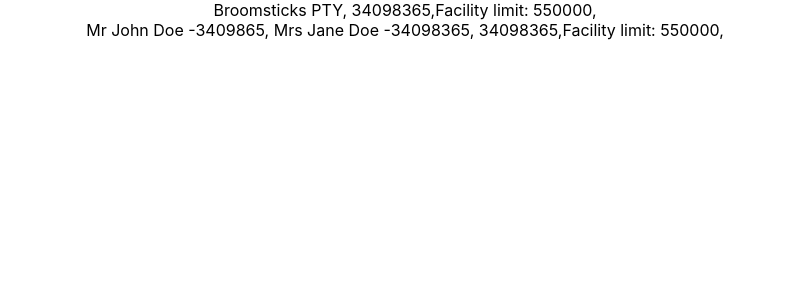
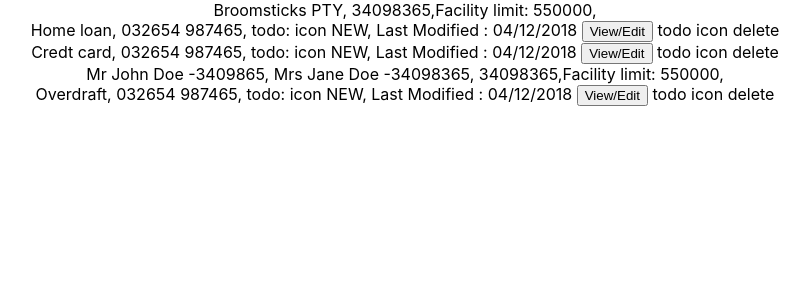
Before and after one commit to dimitri-a/accordeon, a React (Create React App) app: page / in a window 1280 px wide. Shown: the top 300 px of the page, without its empty margins (235-1045 px from the left). Built offline with nearby package versions, Linux system fonts and the light colour scheme.

Commit message:
facilityentitydetail udpate

```diff
--- a/src/FacilitiesSummary.js
+++ b/src/FacilitiesSummary.js
@@ -15,7 +15,7 @@ export default class FacilitiesSummary extends Component {
     return (
       <div>
         {results.map(e => (
-          <FacilityEntity entity={e} />
+          <FacilityEntity entity={e}  />
         ))}
       </div>
     );
--- a/src/FacilityEntity.js
+++ b/src/FacilityEntity.js
@@ -1,12 +1,16 @@
-import React from 'react'
+import React, { Fragment } from "react";
+import FacilityEntityDetail from "./FacilityEntityDetail";
 
-const FacilityEntity = ({entity}) => {
-    console.log(entity)
+const FacilityEntity = ({ entity }) => {
+  console.log(entity);
   return (
-    <div>
-     {entity.name}, {entity.id},Facility limit: {entity.limit},
-    </div>
-  )
-}
+    <Fragment>
+      {entity.name}, {entity.id},Facility limit: {entity.limit},
+      {entity.facilities.map(f => (
+        <FacilityEntityDetail detail={f} />
+      ))}
+    </Fragment>
+  );
+};
 
 export default FacilityEntity;
--- a/src/FacilityEntityDetail.js
+++ b/src/FacilityEntityDetail.js
@@ -3,7 +3,7 @@ import React from 'react'
 const FacilityEntityDetail = ({detail}) => {
    return (
     <div>
-     {detail.type}, {detail.account}
+     {detail.type}, {detail.account}, todo: icon NEW, Last Modified : {detail.modified} <button>View/Edit</button> todo icon delete
     </div>
   )
 }
```
